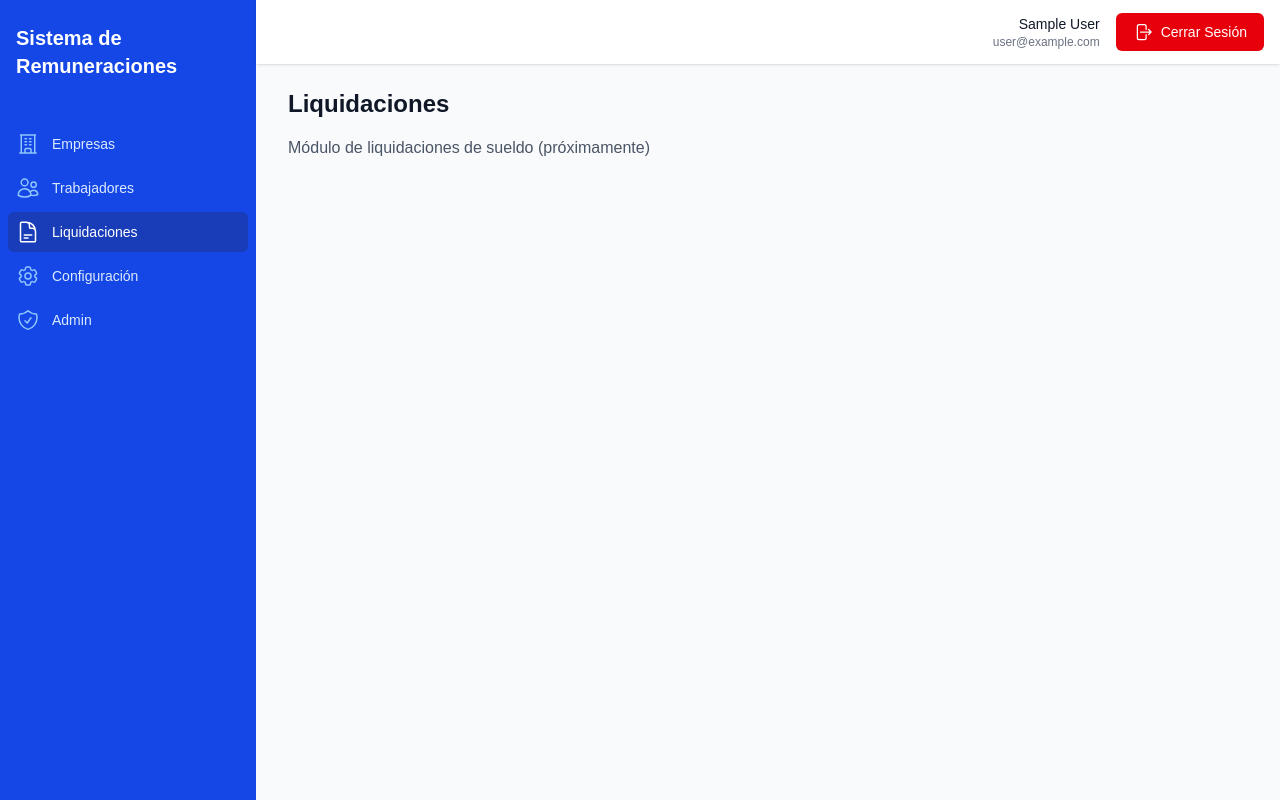
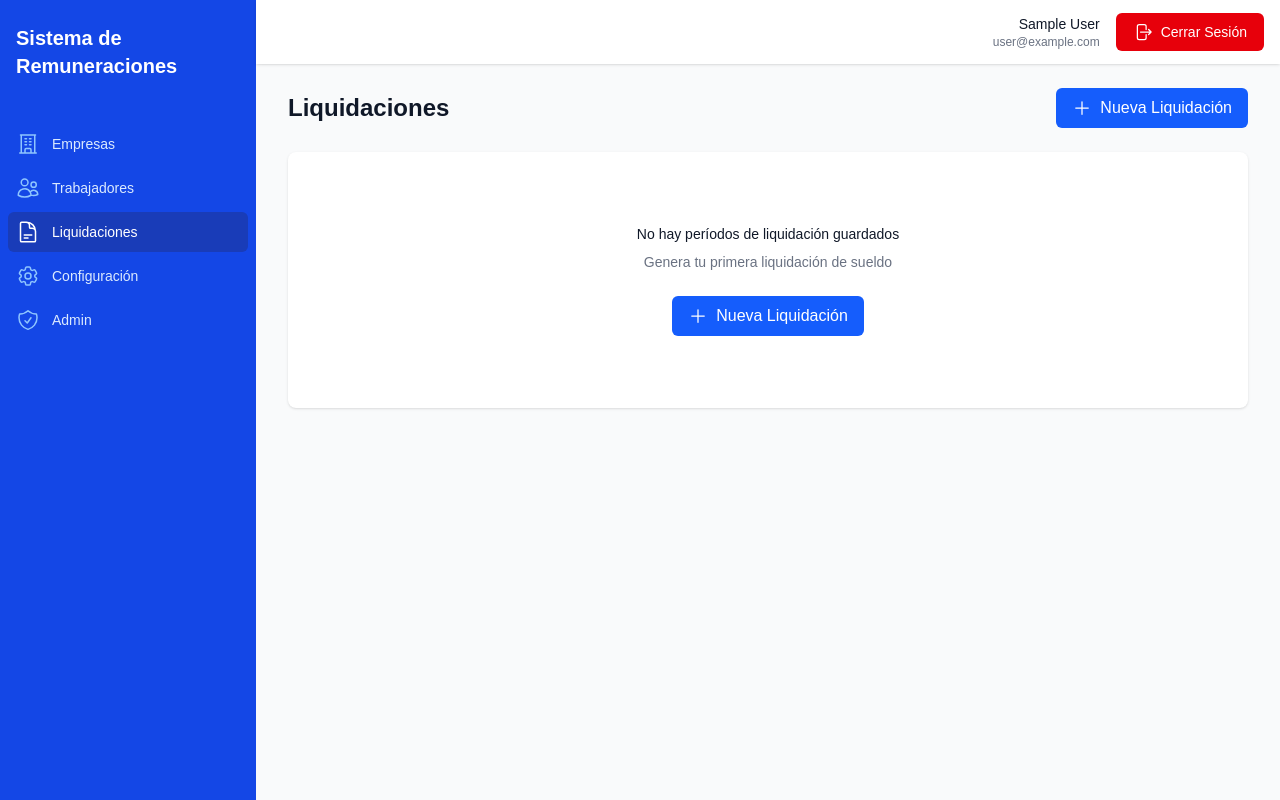
Before and after one commit to B4n3l/remuneraciones, a Next.js app: page /dashboard/liquidaciones in a window 1280 px wide. Built offline with nearby package versions, Linux system fonts and the light colour scheme; no server answers; sample sign-in values are in the browser's storage.

Commit message:
fix: Correct payroll API syntax and update liquidaciones page

```diff
--- a/app/api/payroll/calculate/route.ts
+++ b/app/api/payroll/calculate/route.ts
@@ -1,7 +1,7 @@
 import { NextResponse } from "next/server";
 import { auth } from "@/auth";
 import { prisma } from "@/lib/db";
-import { calculatePayroll } from "@/lib/payroll/engine";
+import { calculatePayroll } from "@/lib/payroll/simple-engine";
 
 export async function POST(request: Request) {
   try {
@@ -56,7 +56,7 @@ export async function POST(request: Request) {
 
     if (!systemValue) {
       return NextResponse.json(
-                { error: `No hay valores del sistema para ${month}/${year}` },
+        { error: `No hay valores del sistema para ${month}/${year}. Verifica que existan UF/UTM para ese período.` },
         { status: 400 }
       );
     }
@@ -66,17 +66,17 @@ export async function POST(request: Request) {
       const workerInput = workerInputs?.[worker.id] || {};
 
       const baseData = {
-                sueldoBase: worker.sueldoBase,
-                tipoGratificacion: worker.tipoGratificacion,
-                gratificacionPactada: worker.gratificacionPactada || 0,
-                afpPorcentaje: worker.afp.porcentaje,
-                tipoSalud: worker.tipoSalud,
+        sueldoBase: Number(worker.sueldoBase),
+        tipoGratificacion: worker.tipoGratificacion as "PACTADA" | "LEGAL_25",
+        gratificacionPactada: worker.gratificacionPactada ? Number(worker.gratificacionPactada) : undefined,
+        afpPorcentaje: Number(worker.afp.porcentaje),
+        tipoSalud: worker.tipoSalud as "FONASA" | "ISAPRE",
         isapre: worker.healthPlan?.isapre,
-                isapreUF: worker.healthPlan?.planUF || 0,
-                valorUF: systemValue.valorUF,
-                horasExtras50: workerInput.horasExtras50 || 0,
-                horasExtras100: workerInput.horasExtras100 || 0,
-                bonos: workerInput.bonos || 0,
+        isapreUF: worker.healthPlan?.planUF ? Number(worker.healthPlan.planUF) : undefined,
+        valorUF: Number(systemValue.valorUF),
+        horasExtras50: Number(workerInput.horasExtras50) || 0,
+        horasExtras100: Number(workerInput.horasExtras100) || 0,
+        bonos: Number(workerInput.bonos) || 0,
       };
 
       const calculation = calculatePayroll(baseData);
@@ -95,9 +95,9 @@ export async function POST(request: Request) {
       year,
       month,
       systemValue: {
-                valorUF: systemValue.valorUF,
-                valorUTM: systemValue.valorUTM,
-                sueldoMinimo: systemValue.sueldoMinimo,
+        valorUF: Number(systemValue.valorUF),
+        valorUTM: Number(systemValue.valorUTM),
+        sueldoMinimo: Number(systemValue.sueldoMinimo),
       },
       payrolls: payrollResults,
     });
--- a/app/dashboard/liquidaciones/page.tsx
+++ b/app/dashboard/liquidaciones/page.tsx
@@ -1,10 +1,37 @@
+import Link from "next/link";
+import { PlusIcon } from "@heroicons/react/24/outline";
+
 export default function LiquidacionesPage() {
     return (
         <div>
-            <h1 className="text-2xl font-bold text-gray-900">Liquidaciones</h1>
-            <p className="mt-4 text-gray-600">
-                Módulo de liquidaciones de sueldo (próximamente)
-            </p>
+            <div className="mb-6 flex items-center justify-between">
+                <h1 className="text-2xl font-bold text-gray-900">Liquidaciones</h1>
+                <Link
+                    href="/dashboard/liquidaciones/nueva"
+                    className="inline-flex items-center gap-2 px-4 py-2 bg-blue-600 hover:bg-blue-700 text-white font-medium rounded-md transition-colors"
+                >
+                    <PlusIcon className="h-5 w-5" />
+                    Nueva Liquidación
+                </Link>
+            </div>
+
+            <div className="bg-white shadow rounded-lg p-6">
+                <div className="text-center py-12">
+                    <h3 className="text-sm font-medium text-gray-900 mb-2">
+                        No hay períodos de liquidación guardados
+                    </h3>
+                    <p className="text-sm text-gray-500 mb-6">
+                        Genera tu primera liquidación de sueldo
+                    </p>
+                    <Link
+                        href="/dashboard/liquidaciones/nueva"
+                        className="inline-flex items-center gap-2 px-4 py-2 bg-blue-600 hover:bg-blue-700 text-white font-medium rounded-md"
+                    >
+                        <PlusIcon className="h-5 w-5" />
+                        Nueva Liquidación
+                    </Link>
+                </div>
+            </div>
         </div>
     );
 }
```
Lines whose indentation alone changed are shown as unchanged.
